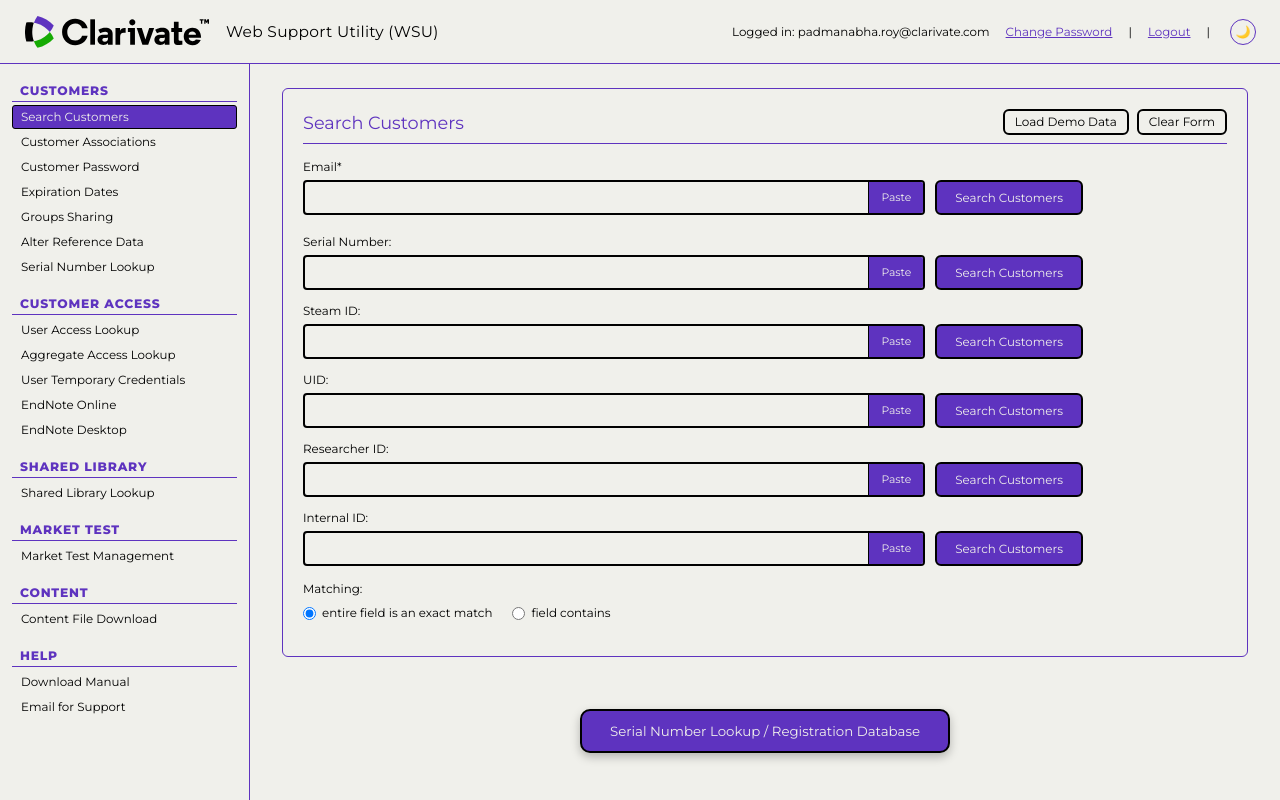
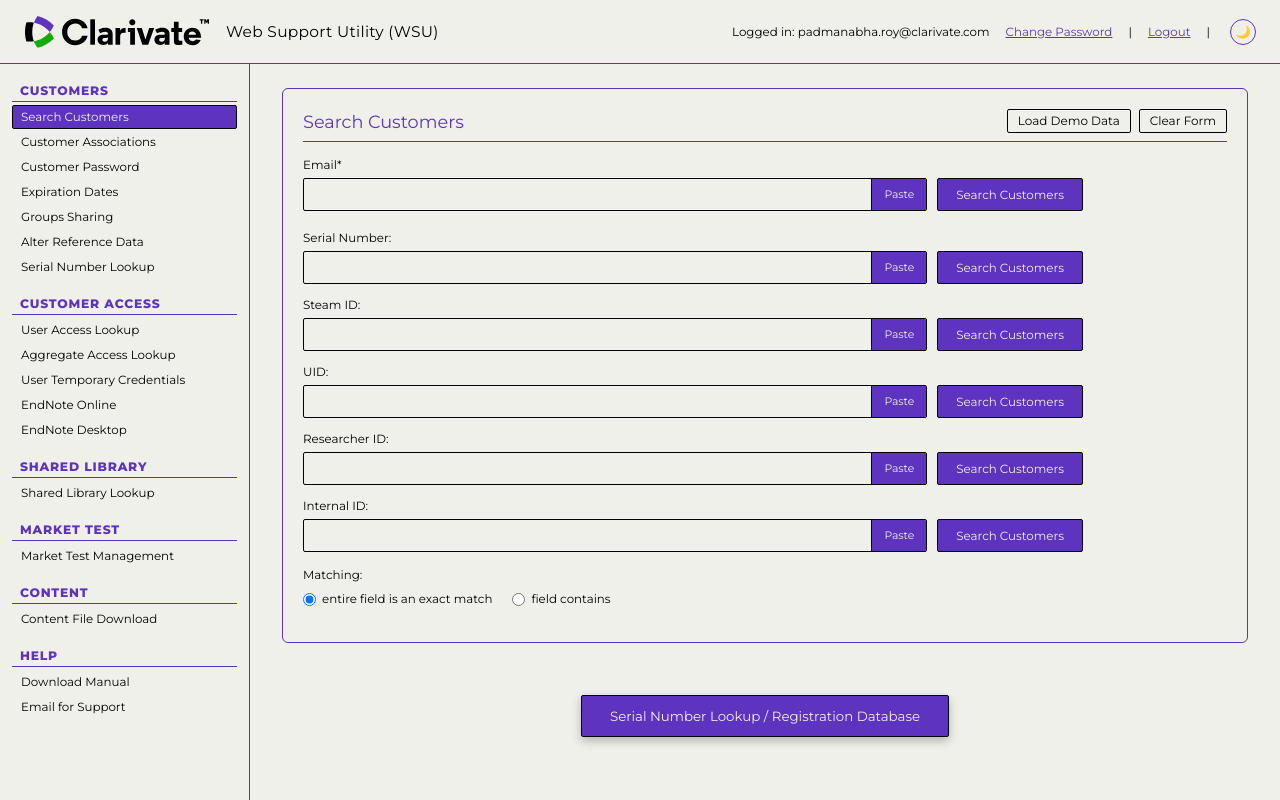
Before and after one commit to roypadmanabha/web-support-utility-integrated, a React (Vite) app: page / in a window 1280 px wide. Built offline with nearby package versions, Linux system fonts and the light colour scheme.

Commit message:
Reduce border size to 0.5px solid and refine border-radius to 2px across all inputs and buttons

```diff
--- a/src/App.jsx
+++ b/src/App.jsx
@@ -1603,7 +1603,7 @@
                   <select
                     value={showEntriesCount}
                     onChange={(e) => setShowEntriesCount(e.target.value)}
-                    style={{ padding: '4px 8px', border: '2px solid #000000', background: '#F0F0EB', fontFamily: 'inherit', fontWeight: 700 }}
+                    style={{ padding: '4px 8px', border: '0.5px solid #000000', borderRadius: '2px', background: '#F0F0EB', fontFamily: 'inherit', fontWeight: 700 }}
                   >
                     <option value={10}>10</option>
                     <option value={25}>25</option>
@@ -1697,7 +1697,7 @@
                 showToast('Navigated to Registration Database Page');
               }}
               style={{
-                borderRadius: '10px',
+                borderRadius: '2px',
                 padding: '12px 28px',
                 fontSize: '0.89rem',
                 fontWeight: 400,
--- a/src/index.css
+++ b/src/index.css
@@ -199,8 +199,8 @@
   font-size: 0.79rem;
   color: #000000;
   background-color: transparent;
-  border: 1px solid transparent;
-  border-radius: 3px;
+  border: 0.5px solid transparent;
+  border-radius: 2px;
   cursor: pointer;
   text-align: left;
   font-family: inherit;
@@ -284,15 +284,15 @@
 .wsu-input-wrapper {
   display: flex;
   align-items: center;
-  border: 2px solid #000000;
+  border: 0.5px solid #000000;
   background-color: #F0F0EB;
-  border-radius: 4px;
+  border-radius: 2px;
   overflow: hidden;
 }
 
 .wsu-input-wrapper:focus-within {
   border-color: #5E33BF;
-  box-shadow: 0 0 0 2px #5E33BF;
+  box-shadow: 0 0 0 0.5px #5E33BF;
 }
 
 .wsu-input {
@@ -319,7 +319,7 @@
   display: flex;
   align-items: center;
   gap: 4px;
-  border-left: 1px solid #000000;
+  border-left: 0.5px solid #000000;
   white-space: nowrap;
   transition: background-color 0.15s;
 }
@@ -333,8 +333,8 @@
   padding: 8px 18px;
   background-color: #5E33BF;
   color: #F0F0EB;
-  border: 2px solid #000000;
-  border-radius: 6px;
+  border: 0.5px solid #000000;
+  border-radius: 2px;
   font-family: inherit;
   font-size: 0.79rem;
   font-weight: 400;
@@ -355,8 +355,8 @@
   padding: 8px 16px;
   background-color: #F0F0EB;
   color: #000000;
-  border: 2px solid #000000;
-  border-radius: 6px;
+  border: 0.5px solid #000000;
+  border-radius: 2px;
   font-family: inherit;
   font-size: 0.79rem;
   font-weight: 400;
@@ -497,12 +497,12 @@
 
 .wsu-select {
   padding: 6px 12px;
-  border: 2px solid #000000;
+  border: 0.5px solid #000000;
   background-color: #F0F0EB;
   color: #000000;
   font-family: inherit;
   font-weight: 700;
-  border-radius: 4px;
+  border-radius: 2px;
 }
 
 .wsu-input::placeholder {
@@ -606,7 +606,7 @@
 
 [data-theme="dark"] .wsu-input-wrapper {
   background-color: #000000 !important;
-  border-color: #F0F0EB !important;
+  border: 0.5px solid #F0F0EB !important;
 }
 
 [data-theme="dark"] .wsu-input {
@@ -622,19 +622,19 @@
 [data-theme="dark"] .wsu-btn-primary {
   background-color: #5E33BF !important;
   color: #F0F0EB !important;
-  border-color: #F0F0EB !important;
+  border: 0.5px solid #F0F0EB !important;
 }
 
 [data-theme="dark"] .wsu-btn-primary:hover {
   background-color: #000000 !important;
   color: #F0F0EB !important;
-  border-color: #5E33BF !important;
+  border: 0.5px solid #5E33BF !important;
 }
 
 [data-theme="dark"] .wsu-action-btn {
   background-color: #5E33BF !important;
   color: #F0F0EB !important;
-  border-left-color: #F0F0EB !important;
+  border-left: 0.5px solid #F0F0EB !important;
 }
 
 [data-theme="dark"] .wsu-action-btn:hover {
@@ -645,13 +645,13 @@
 [data-theme="dark"] .wsu-btn-secondary {
   background-color: #000000 !important;
   color: #F0F0EB !important;
-  border-color: #F0F0EB !important;
+  border: 0.5px solid #F0F0EB !important;
 }
 
 [data-theme="dark"] .wsu-btn-secondary:hover {
   background-color: #5E33BF !important;
   color: #F0F0EB !important;
-  border-color: #5E33BF !important;
+  border: 0.5px solid #5E33BF !important;
 }
 
 [data-theme="dark"] .wsu-form-box,
@@ -692,7 +692,7 @@
 [data-theme="dark"] .wsu-select {
   background-color: #000000 !important;
   color: #F0F0EB !important;
-  border-color: #F0F0EB !important;
+  border: 0.5px solid #F0F0EB !important;
 }
 
 [data-theme="dark"] select option {
@@ -725,8 +725,21 @@
   color: #F0F0EB !important;
 }
 
+[data-theme="dark"] [style*="border: 0.5px solid #000000"],
+[data-theme="dark"] [style*="border: 0.5px solid black"],
 [data-theme="dark"] [style*="border: 2px solid #000000"],
 [data-theme="dark"] [style*="border: 2px solid black"],
 [data-theme="dark"] [style*="border-top: 2px dashed #000000"] {
   border-color: #F0F0EB !important;
 }
+
+/* Universal constraint: All buttons and inputs must have border size <= 0.5px and refined low-density radius (2px) */
+.wsu-input-wrapper,
+.wsu-btn-primary,
+.wsu-btn-secondary,
+.wsu-select,
+button.wsu-btn-primary,
+button.wsu-btn-secondary {
+  border-width: 0.5px !important;
+  border-radius: 2px !important;
+}
```
